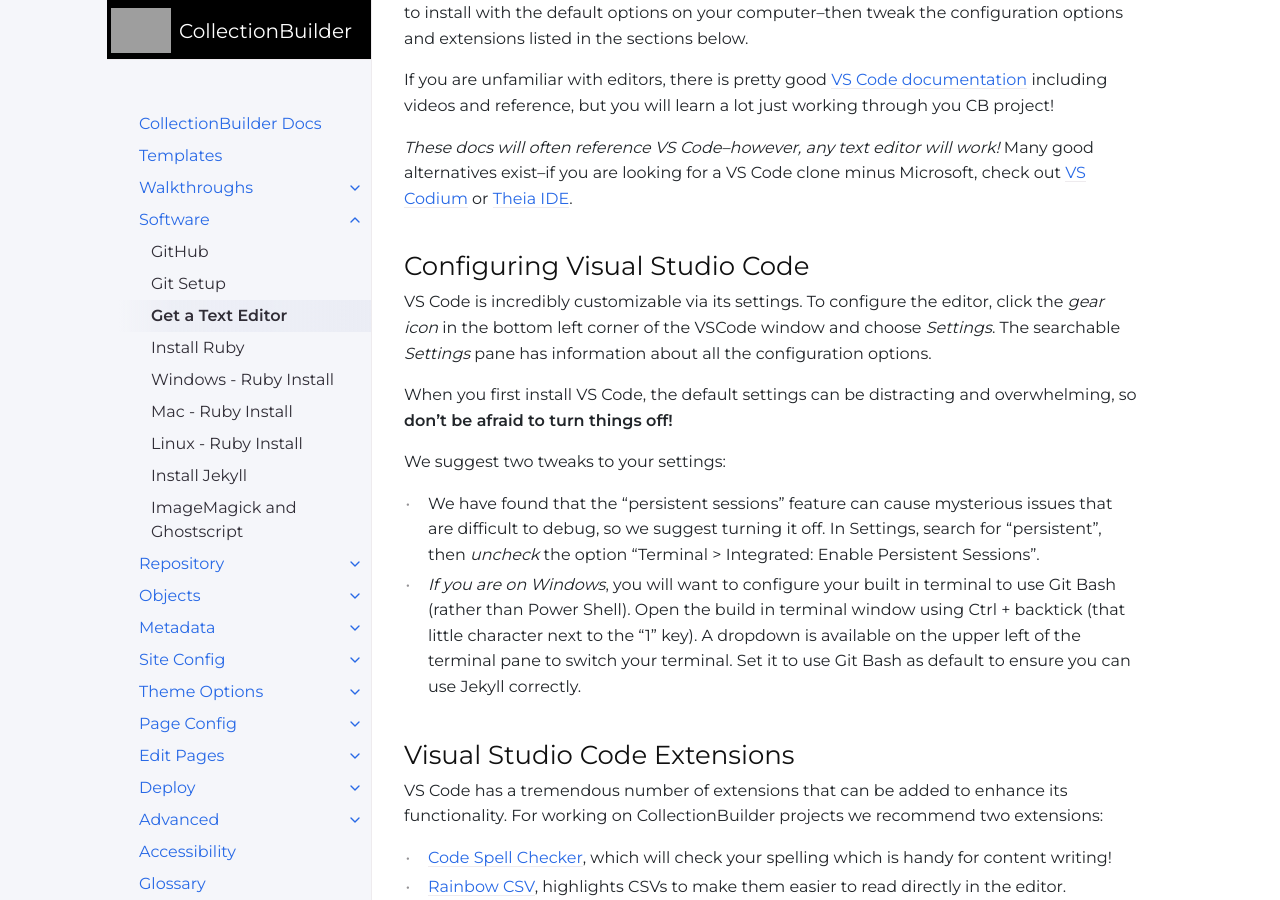
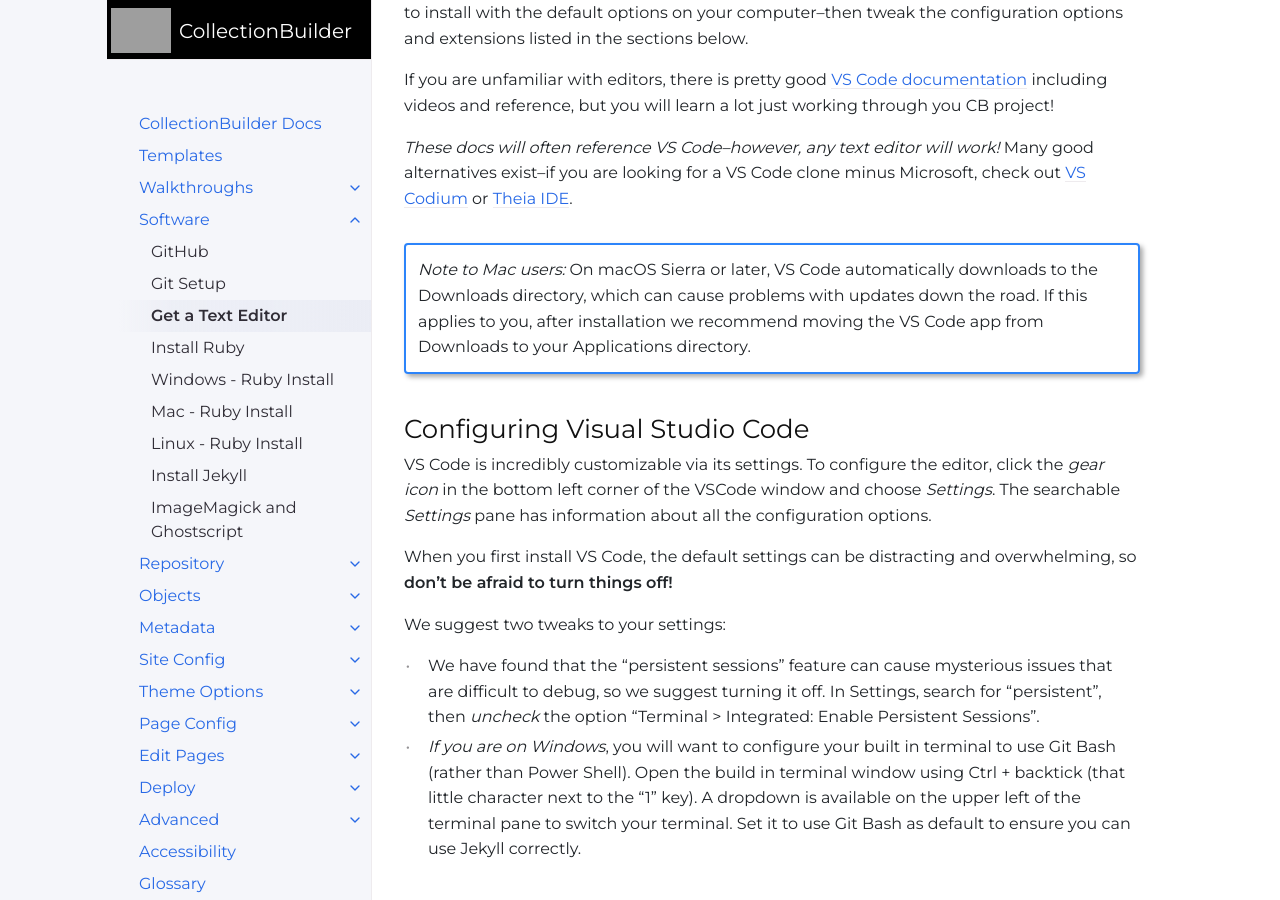
Before and after one commit to CollectionBuilder/cb-docs, a Jekyll site: the page built from docs/software/texteditor.md, in a window 1280 px wide and 900 px high, scrolled down 334 px. Built offline with Jekyll 4.4.1, drawn with Linux system fonts in a browser that asks for light colours; comment, search, counter and statistics services are not loaded.

Commit message:
add vscode download note

```diff
--- a/docs/software/texteditor.md
+++ b/docs/software/texteditor.md
@@ -17,6 +17,11 @@ If you are unfamiliar with editors, there is pretty good [VS Code documentation]
 
 *These docs will often reference VS Code--however, any text editor will work!*
 Many good alternatives exist--if you are looking for a VS Code clone minus Microsoft, check out [VS Codium](https://vscodium.com/) or [Theia IDE](https://theia-ide.org/#theiaide).
+
+*Note to Mac users:*
+On macOS Sierra or later, VS Code automatically downloads to the Downloads directory, which can cause problems with updates down the road.
+If this applies to you, after installation we recommend moving the VS Code app from Downloads to your Applications directory.
+{:.alert .alert-blue}
 
 ## Configuring Visual Studio Code
 
```
